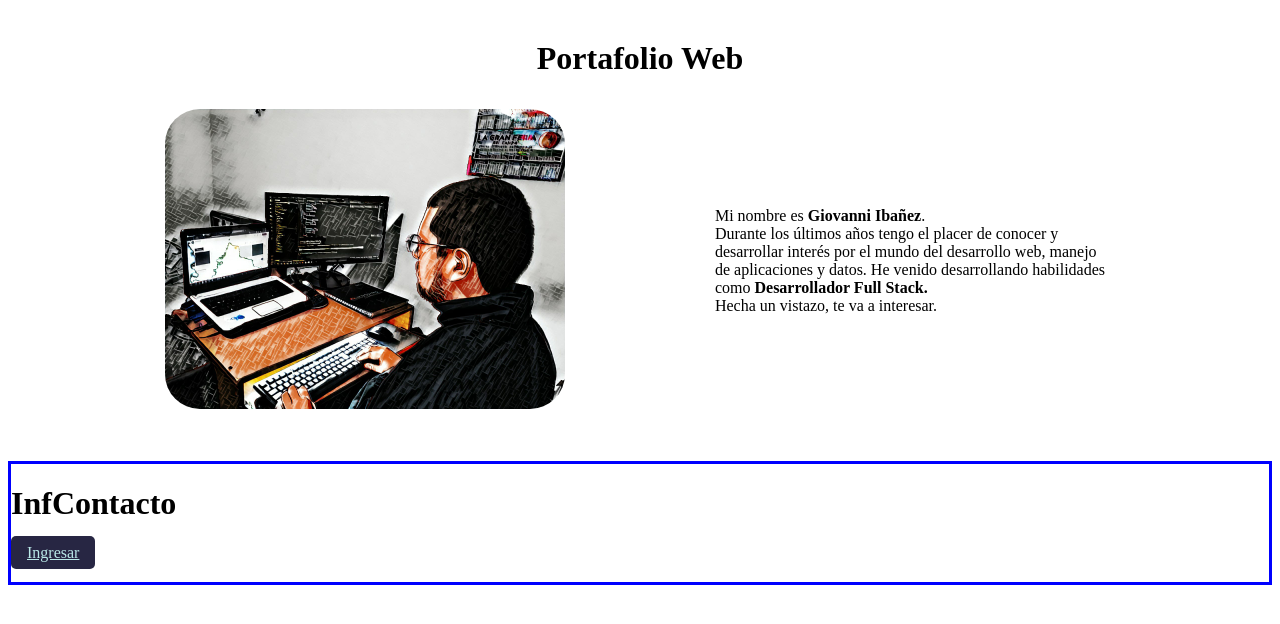
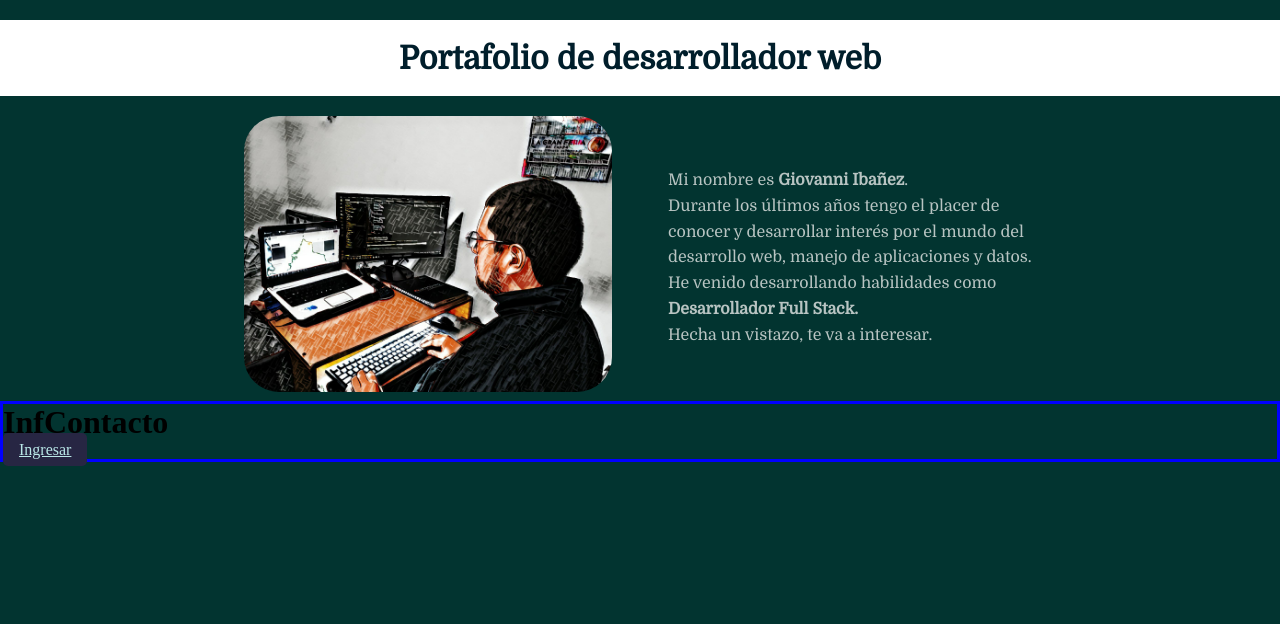
Before and after one commit to gieribac/portafolio260923, a Vue app: page /landingp in a window 1280 px wide. Shown: the top 624 px of the page. Built offline with nearby package versions, Linux system fonts and the light colour scheme.

Commit message:
prueba lpr1

```diff
--- a/package.json
+++ b/package.json
@@ -15,6 +15,8 @@
   },
   "devDependencies": {
     "@vitejs/plugin-vue": "^2.3.3",
+    "sass": "^1.68.0",
+    "sass-loader": "^13.3.2",
     "typescript": "^4.5.4",
     "vite": "^2.9.9",
     "vue-tsc": "^0.34.7"
--- a/src/App.vue
+++ b/src/App.vue
@@ -9,6 +9,14 @@
  <RouterView/>
 
 </template>
-<style>
+<style lang="scss">
+   *{
+      background-color: $green1;
+
+        margin: 0;
+        padding: 0;
+        box-sizing: border-box;
+
+   }
 
 </style>
--- a/src/components/Presentacion.vue
+++ b/src/components/Presentacion.vue
@@ -2,18 +2,8 @@
 
 </script>
 <template>
-    <h1 class="title">Portafolio Web</h1>
-    <!--
-    <div class="presentacion">
-		<div class="presentacion__image presentacion__elm"><img class="presentacion__img" src="../assets/images/landingpage_image1.jpeg" alt="">
-		</div>
-		<div class="presentacion__textwel presentacion__elm">
-            <p>Mi nombre es <b>Giovanni Ibañez</b>.</p>
-            <p>Durante los últimos años tengo el placer de conocer y desarrollar interés por el mundo del desarrollo web, manejo de aplicaciones y datos. He venido desarrollando habilidades como <b>Desarrollador Full Stack. </b>
-			</p>
-            <p>Hecha un vistazo, te va a interesar. </p>
-		</div>
-    </div> -->
+    <h1 class="title">Portafolio de desarrollador web</h1>
+
     <section class="presentacion">
         <article class="presentacion__image presentacion__item">
             <img class="presentacion__img" src="../assets/images/landingpage_image1.jpeg" alt="">
@@ -27,7 +17,7 @@
 
     </section>
 </template>
-<style scoped>
+<style scoped lang="scss">
 
     *{
         margin: 0;
@@ -35,14 +25,21 @@
         box-sizing: border-box;
     }
     .title{
-        padding: 1em;
         text-align: center;
+        color: $ctextb;
+        background-color: white;
+        // width: calcular-ancho-contenedor(100%)
+        width: 100%;
+        margin: 0.618em 0;
+        padding: 0.618em;
+        font-family: $domine;
     }
     .presentacion{
-        width:90%;
+        width: calcular-ancho-contenedor(100%);
         margin: 0 auto;
-        max-width: 1200px;
-        min-width: 100vh;
+        font-family: $domine;
+        line-height: 1.618;
+        color: $ctextw;
         display: flex;
         align-items: center;
         justify-content: space-evenly;
@@ -51,31 +48,23 @@
         /* cuando los elementos no caben en una linea se van a la siguiente */
     }
     .presentacion__item{
-        margin-bottom: 3em;
-        max-width: 400px;
+        // margin-bottom: 3em;
+        // max-width: 400px;
         flex-basis: 280px;
-        /* tamaño base de los items del flex */
         flex-grow: 1;
     }
-    /* .presentacion__content{
-        width:90%;
-        margin: 0 auto;
-    }
-    .presentacion__picture {
-        width: 90%;
-        margin: 0 auto;
-        position: relative;
-        bottom: 2em;
-        gap: 3.5 em;
-    }
-    .presentacion__title {
-        margin-bottom: 1em;
-
-    } */
-
     .presentacion__img {
         width: 100%;
+        min-width: 300px;
         border-radius: 35px;
+        margin: 0;
+        padding: 0;
+    }
+    .presentacion__text {
+        width: 100%;
+        min-width: 300px;
+        margin: 0;
+        padding: 0;
     }
 
 </style>
--- a/src/components/validar.vue
+++ /dev/null
@@ -1,6 +0,0 @@
-<template>
-  </template>
-
-  <script setup>
-  </script>
-  <style></style>
--- a/src/styles/_variables.scss
+++ b/src/styles/_variables.scss
@@ -1 +1,16 @@
-$primaryColor: #2c3e50
+$green1: #023430;
+$green2: #02734A;
+$green3: #04BF55;
+$green4: #05F258;
+$ctextb:  #001E2B;
+$ctextw: #B8C4C2;
+
+@import url('https://fonts.googleapis.com/css2?family=Domine&display=swap');
+$domine: 'Domine', serif;
+
+
+@function calcular-ancho-contenedor($ancho-pantalla) {
+    $proporcion-aurea: 1.618; // Valor de la proporción áurea
+    $ancho-contenedor: calc($ancho-pantalla / $proporcion-aurea);
+    @return $ancho-contenedor;
+}
--- a/src/views/LandingPage_V.vue
+++ b/src/views/LandingPage_V.vue
@@ -7,6 +7,10 @@
     <Presentacion/>
     <InfContacto/>
 </template>
-<style scoped >
-
+<style scoped lang="scss">
+ *{
+        margin: 0;
+        padding: 0;
+        box-sizing: border-box;
+    }
 </style>
--- a/vite.config.ts
+++ b/vite.config.ts
@@ -13,3 +13,4 @@ export default defineConfig({
       },
     },
   },
+})
```
Also changed, not shown: src/views/HojaDeVida_V.vue (+0 -15 lines), src/views/MisProyectos_V.vue (+0 -19 lines), 1 other file (tests, documents, lock files or other folders).
